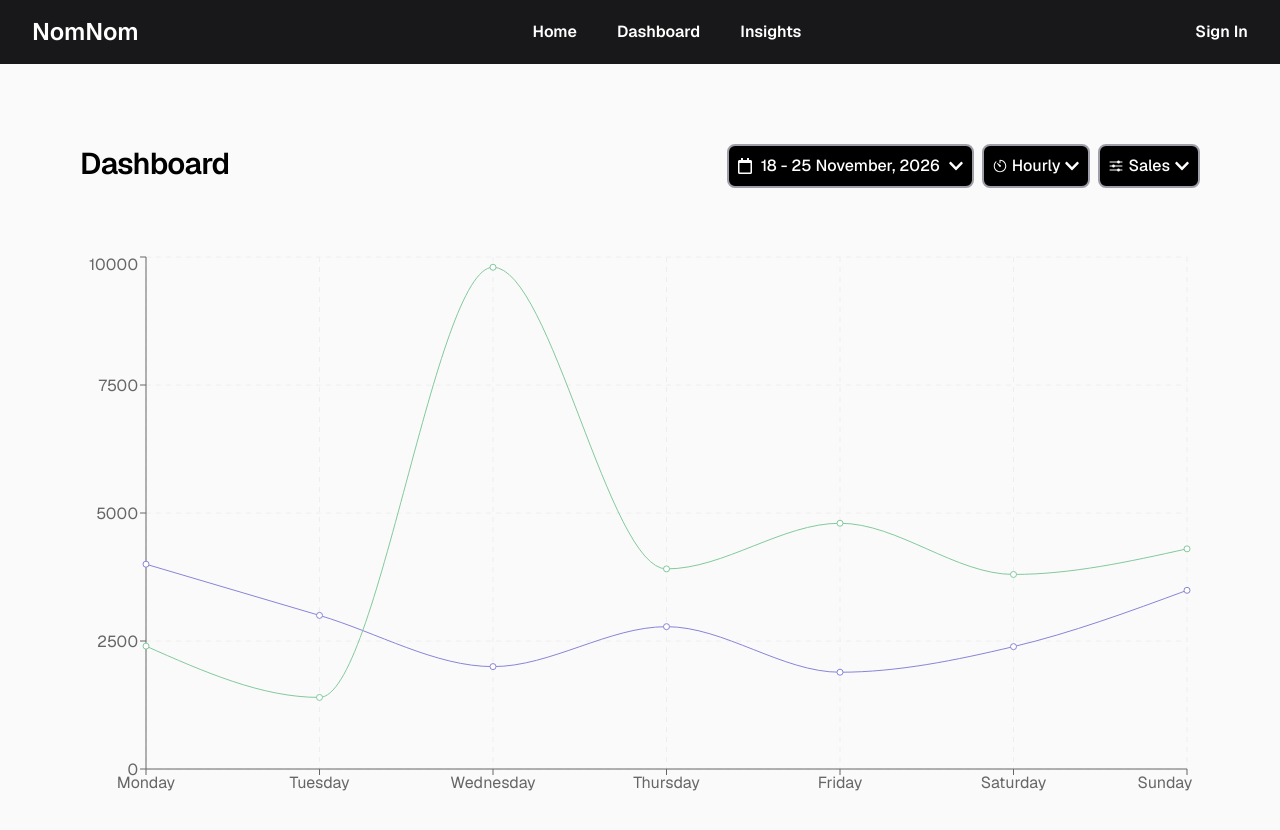
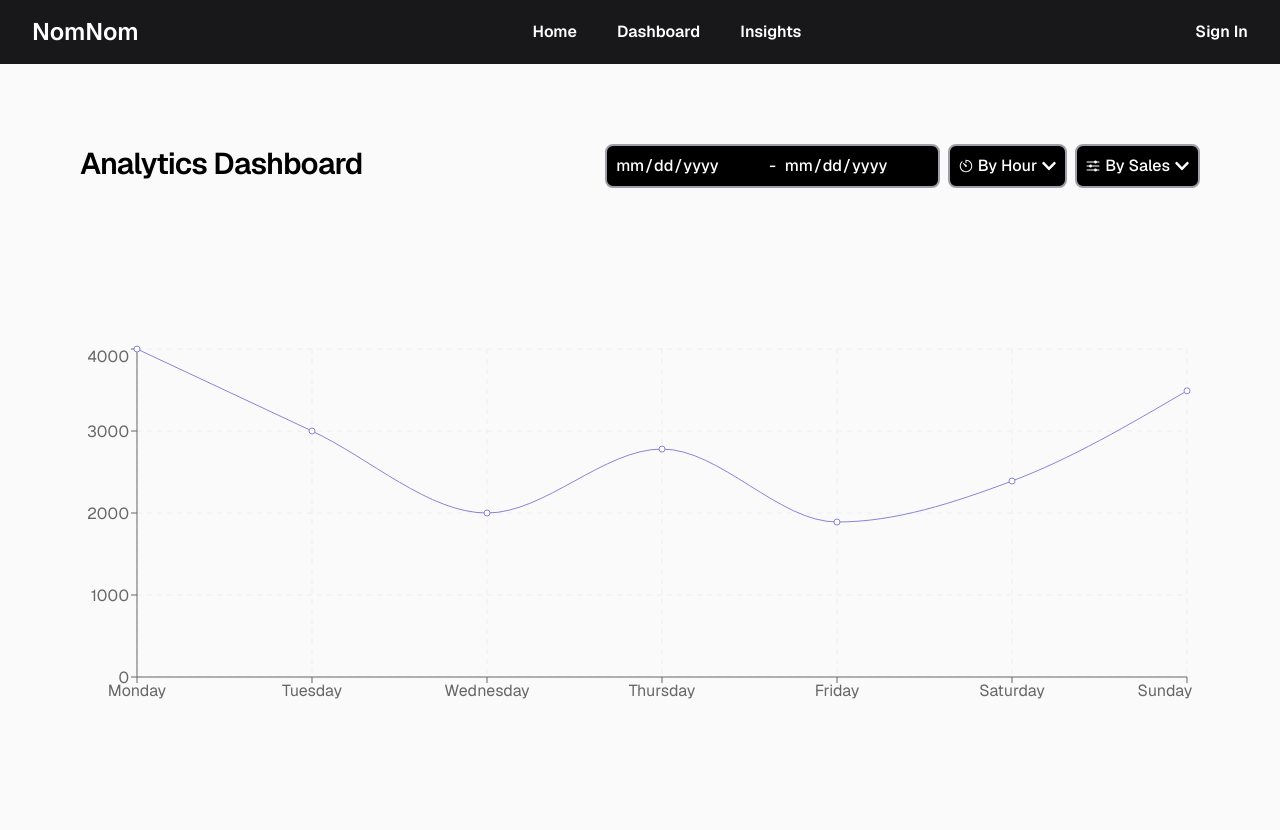
Before and after one commit to wz-Tan/KitaHack2026, a Next.js app in the folder nomnom/: page /dashboard in a window 1280 px wide. Shown: the top 830 px of the page. Built offline with nearby package versions, Linux system fonts and the light colour scheme.

Commit message:
Feat: Dropdown Choices

```diff
--- a/nomnom/src/app/dashboard/page.js
+++ b/nomnom/src/app/dashboard/page.js
@@ -1,12 +1,17 @@
 "use client";
 
-import { FaRegCalendar } from "react-icons/fa";
 import { IoIosTimer } from "react-icons/io";
 import { IoOptions } from "react-icons/io5";
-import { FaChevronDown } from "react-icons/fa";
+import { FaChevronDown, FaChevronUp } from "react-icons/fa";
 import { CartesianGrid, Line, LineChart, XAxis, YAxis } from "recharts";
+import { useEffect, useState } from "react";
 
 export default function Page() {
+  const [timeSubcategory, setTimeSubcategory] = useState(0); // 0 for Hour, 1 for Daily
+  const [showTimeSubcategory, setShowTimeSubcategory] = useState(false);
+
+  const [metric, setMetric] = useState("Sales");
+  const [showMetric, setShowMetric] = useState(false);
   const data = [
     {
       name: "Monday",
@@ -59,27 +64,96 @@ export default function Page() {
 
         <div className="flex flex-row justify-between">
           <h1 className="text-3xl font-semibold leading-10 tracking-tight text-black dark:text-zinc-50">
-            Dashboard
+            Analytics Dashboard
           </h1>
 
           {/* Timing Selections */}
+
           <div className="flex flex-row gap-x-2 text-md font-medium">
-            <div className="flex items-center gap-2 rounded-lg border-zinc-400 border-2 bg-black text-white p-2">
-              <FaRegCalendar />
-              <p>18 - 25 November, 2026 </p>
-              <FaChevronDown />
+            <div
+              htmlFor="date-picker"
+              className="flex items-center gap-2 rounded-lg border-zinc-400 border-2 bg-black text-white p-2"
+            >
+              <input id="startdate-picker" type="date" />
+              <p>-</p>
+              <input id="enddate-picker" type="date" />
             </div>
 
-            <div className="flex items-center gap-1 rounded-lg border-zinc-400 border-2 bg-black text-white p-2">
-              <IoIosTimer />
-              <p>Hourly</p>
-              <FaChevronDown />
+            <div className="flex flex-col relative">
+              <button
+                onClick={() => {
+                  setShowTimeSubcategory(!showTimeSubcategory);
+                }}
+                className="flex items-center gap-1 rounded-lg border-zinc-400 border-2 bg-black text-white p-2"
+              >
+                <IoIosTimer />
+                <p>By {timeSubcategory ? "Day" : "Hour"}</p>
+                {showTimeSubcategory ? <FaChevronUp /> : <FaChevronDown />}
+              </button>
+
+              {showTimeSubcategory && (
+                <button
+                  onClick={() => {
+                    setTimeSubcategory(!timeSubcategory);
+                    setShowTimeSubcategory(false);
+                  }}
+                  className="z-30 w-full flex items-center justify-center gap-1 rounded-lg border-zinc-400 border-2 bg-black text-white p-2 absolute top-15 hover:cursor-pointer hover:bg-zinc-300 hover:text-black transition duration-200 "
+                >
+                  <p>By {!timeSubcategory ? "Day" : "Hour"}</p>
+                </button>
+              )}
             </div>
 
-            <div className="flex items-center gap-1 rounded-lg border-zinc-400 border-2 bg-black text-white p-2">
-              <IoOptions />
-              <p>Sales</p>
-              <FaChevronDown />
+            {/* Metric Selection */}
+            <div className="flex flex-col relative">
+              <button
+                onClick={() => {
+                  setShowMetric(!showMetric);
+                }}
+                className="flex items-center gap-1 rounded-lg border-zinc-400 border-2 bg-black text-white p-2"
+              >
+                <IoOptions />
+                <p>By {metric}</p>
+                {showMetric ? <FaChevronUp /> : <FaChevronDown />}
+              </button>
+
+              <div className="w-full absolute top-15 gap-2.5 flex flex-col">
+                {showMetric && metric != "Sales" && (
+                  <button
+                    onClick={() => {
+                      setMetric("Sales");
+                      setShowMetric(false);
+                    }}
+                    className="z-30 w-full flex items-center justify-center gap-1 rounded-lg border-zinc-400 border-2 bg-black text-white p-2 hover:cursor-pointer hover:bg-zinc-300 hover:text-black transition duration-200 "
+                  >
+                    <p>By Sales</p>
+                  </button>
+                )}
+
+                {showMetric && metric != "Ingredient" && (
+                  <button
+                    onClick={() => {
+                      setMetric("Ingredient");
+                      setShowMetric(false);
+                    }}
+                    className="z-30 w-full flex items-center justify-center gap-1 rounded-lg border-zinc-400 border-2 bg-black text-white p-2 hover:cursor-pointer hover:bg-zinc-300 hover:text-black transition duration-200 "
+                  >
+                    <p>By Ingredient</p>
+                  </button>
+                )}
+
+                {showMetric && metric != "Menu Item" && (
+                  <button
+                    onClick={() => {
+                      setMetric("Menu Item");
+                      setShowMetric(false);
+                    }}
+                    className="z-30 w-full flex items-center justify-center gap-1 rounded-lg border-zinc-400 border-2 bg-black text-white p-2  hover:cursor-pointer hover:bg-zinc-300 hover:text-black transition duration-200 "
+                  >
+                    <p>By Menu Item</p>
+                  </button>
+                )}
+              </div>
             </div>
           </div>
         </div>
@@ -89,18 +163,16 @@ export default function Page() {
           <LineChart
             style={{
               width: "100%",
-              aspectRatio: 2,
-              maxWidth: 1400,
+              aspectRatio: 3,
               margin: "auto",
             }}
-            responsive
+            responsive={true}
             data={data}
           >
             <CartesianGrid stroke="#eee" strokeDasharray="5 5" />
             <XAxis dataKey="name" />
             <YAxis width="auto" />
             <Line type="monotone" dataKey="uv" stroke="#8884d8" />
-            <Line type="monotone" dataKey="pv" stroke="#82ca9d" />
           </LineChart>
         </div>
       </main>
```
